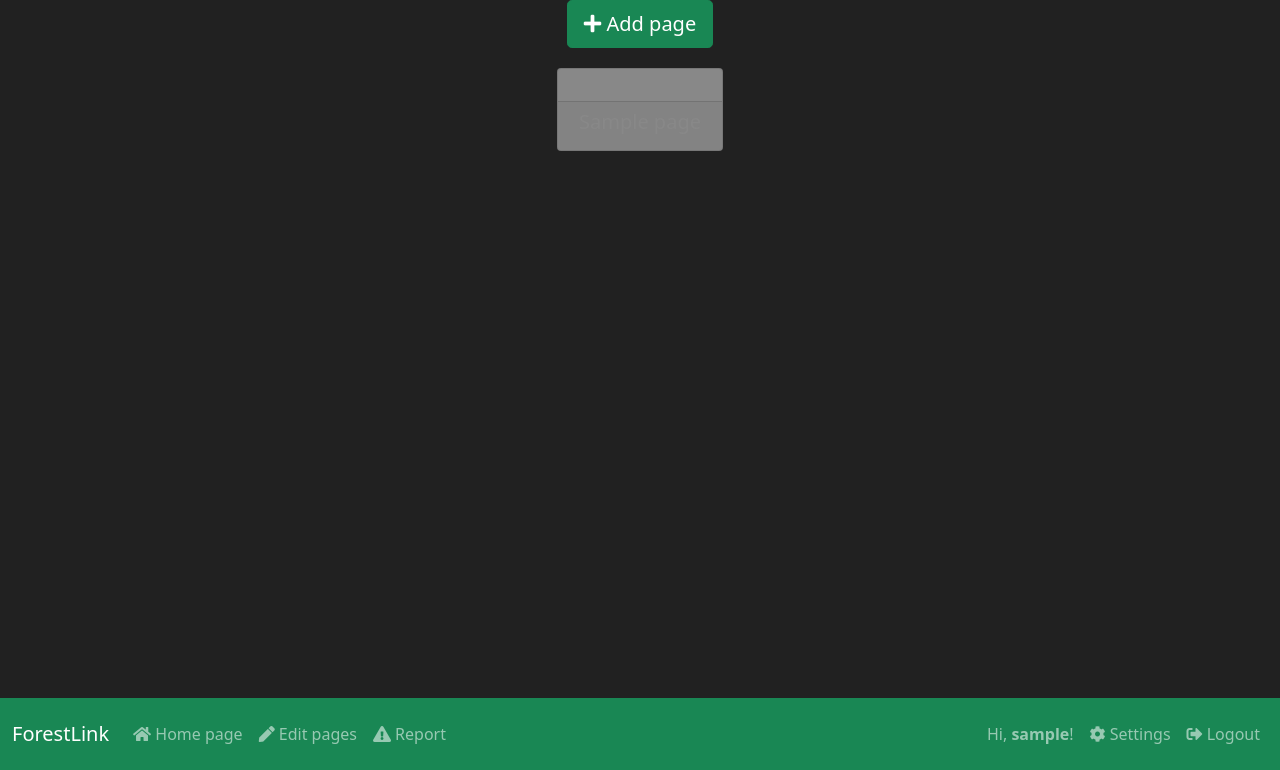
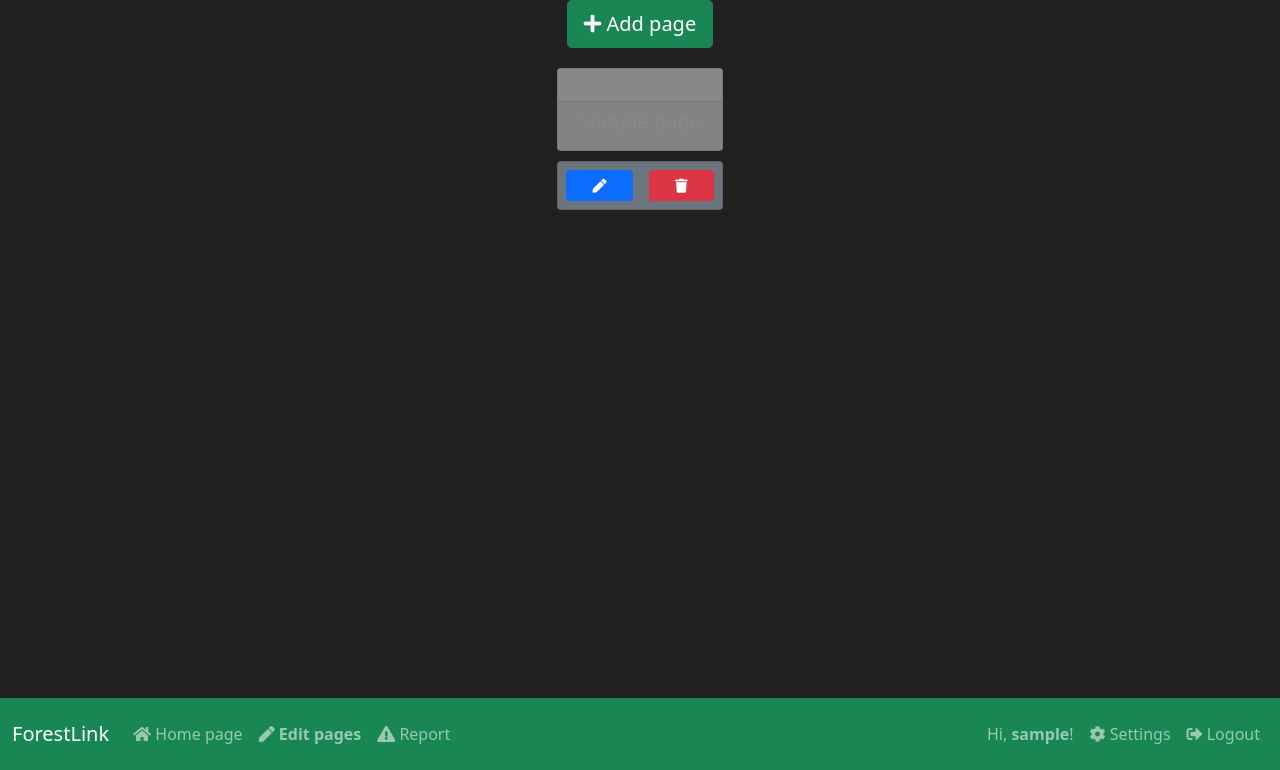
Before and after one commit to wilczu/forestlink, a Django app: page /user in a window 1280 px wide. Shown: the part 30-800 px from the top of the page. Run offline with Django 3.2, Linux system fonts and the light colour scheme; a user stored in the database is signed in; tables that the repository leaves empty hold one stand-in row (values such as "Sample post"); some libraries are stand-ins or nearby versions.

Commit message:
Add control buttons for every page in user panel.

```diff
--- a/forest/static/forest/styles.css
+++ b/forest/static/forest/styles.css
@@ -18,6 +18,10 @@ body {
     animation: page-content 0.3s forwards;
 }
 
+.btn-block {
+    width: 100% !important;
+}
+
 @keyframes page-content {
     0% {
         transform: translateY(0);
--- a/forest/templates/forest/user.html
+++ b/forest/templates/forest/user.html
@@ -22,7 +22,7 @@
                   <a class="nav-link" href="{% url 'index' %}">{% fa5_icon 'home' 'fas' %} Home page</a>
                 </li>
                 <li class="nav-item">
-                  <a class="nav-link" href="#">{% fa5_icon 'pen' 'fas' %} Edit pages</a>
+                  <a class="nav-link" href="#" id="edit" value="off">{% fa5_icon 'pen' 'fas' %} <b>Edit pages</b></a>
                 </li>
                 <li class="nav-item">
                   <a class="nav-link" href="#">{% fa5_icon 'exclamation-triangle' 'fas' %} Report</a>
@@ -63,7 +63,7 @@
               {% for page in all_pages %}
                 <div class="col col-md-2 page">
                   <div class="card" style="background: {{ page.page_color.background_color }};">
-                    <a href="{{ page.page_url }}" class="text-decoration-none" target="_blank">
+                    <a href="{{ page.page_url }}" class="text-decoration-none site-link" target="_blank">
                       <div class="card-body text-center fa-2x" style="color: {{ page.page_color.text_color }};">
                         {{ page.page_icon.as_html }}
                       </div>
@@ -72,6 +72,18 @@
                       </div>
                     </a>
                   </div>
+
+                    <div class="control-buttons card bg-secondary" style="margin-top: 10px;">
+                      <div class="d-flex bd-highlight">
+                        <div class="p-2 flex-fill bd-highlight">
+                          <button type="button" class="btn btn-primary btn-sm btn-block">{% fa5_icon 'pen' 'fas' %}</button>
+                        </div>
+                        <div class="p-2 flex-fill bd-highlight">
+                          <button type="button" class="btn btn-danger btn-sm btn-block">{% fa5_icon 'trash' 'fas' %}</button>
+                        </div>
+                      </div>
+                    </div>
+
                 </div>
               {% endfor %}
             </div>
```
